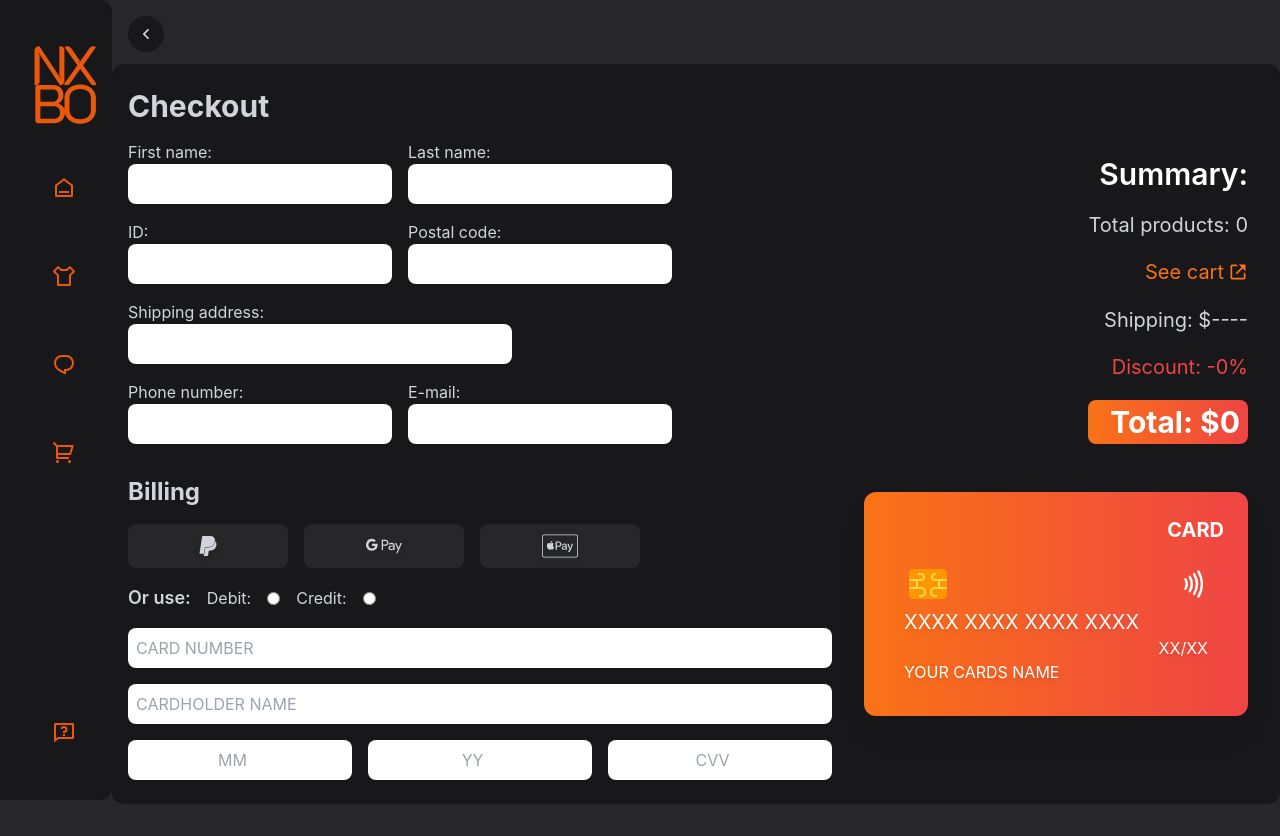
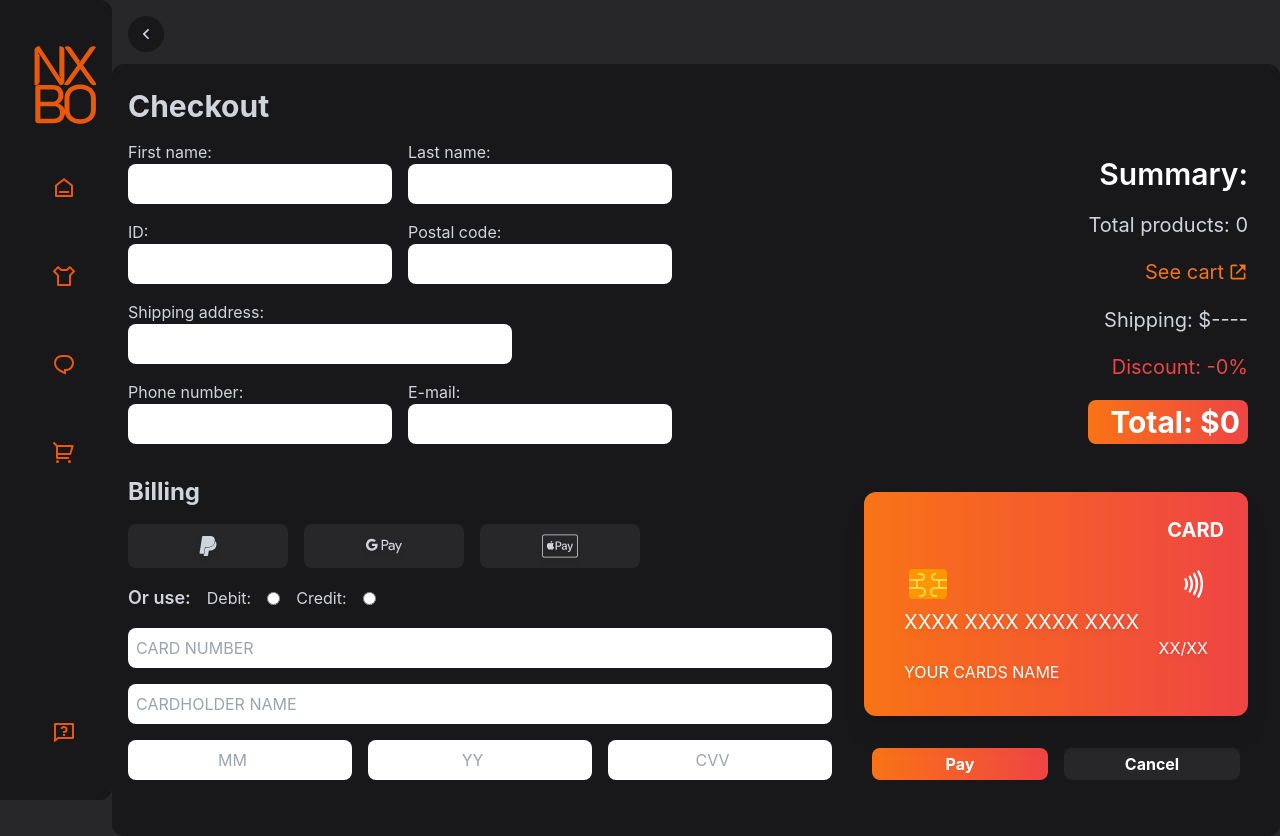
Before and after one commit to MustaCH/NXBOStore, a React (Create React App) app: page /checkout in a window 1280 px wide. Before the commit the page ends 804 px from the top, so only its background shows below. Built offline with nearby package versions, Linux system fonts and the light colour scheme.

Commit message:
[feature] - added pay and cancel button

```diff
--- a/src/screens/checkout/index.jsx
+++ b/src/screens/checkout/index.jsx
@@ -157,7 +157,7 @@ function Checkout() {
                 />
               </div>
             </div>
-            <div className="flex justify-center py-4 mb-24 lg:mb-8 px-4">
+            <div className="flex flex-col items-center justify-center py-4 mb-24 lg:mb-4 px-4">
               <div className="w-80 h-52 lg:w-96 lg:h-56 bg-gradient-to-r from-orange-500 to-red-500 text-white rounded-xl p-6 drop-shadow-xl">
                 <p className="text-end text-xl font-bold">CARD</p>
                 <div className="p-4">
@@ -176,6 +176,14 @@ function Checkout() {
                   </p>
                 </div>
               </div>
+              <div className="flex flex-col gap-4 lg:flex-row items-center lg:justify-between mt-8">
+                <button className="px-4 py-2 lg:py-1  w-80 lg:w-44 text-center text-white font-bold rounded-lg bg-gradient-to-r from-orange-500 to-red-500">
+                  Pay
+                </button>
+                <button className="px-4 py-1  w-80 lg:w-44 text-center  text-white font-bold bg-zinc-800 rounded-lg hover:bg-orange-500 focus:bg-orange-500  duration-300">
+                  Cancel
+                </button>
+              </div>
             </div>
           </div>
         </div>
```
